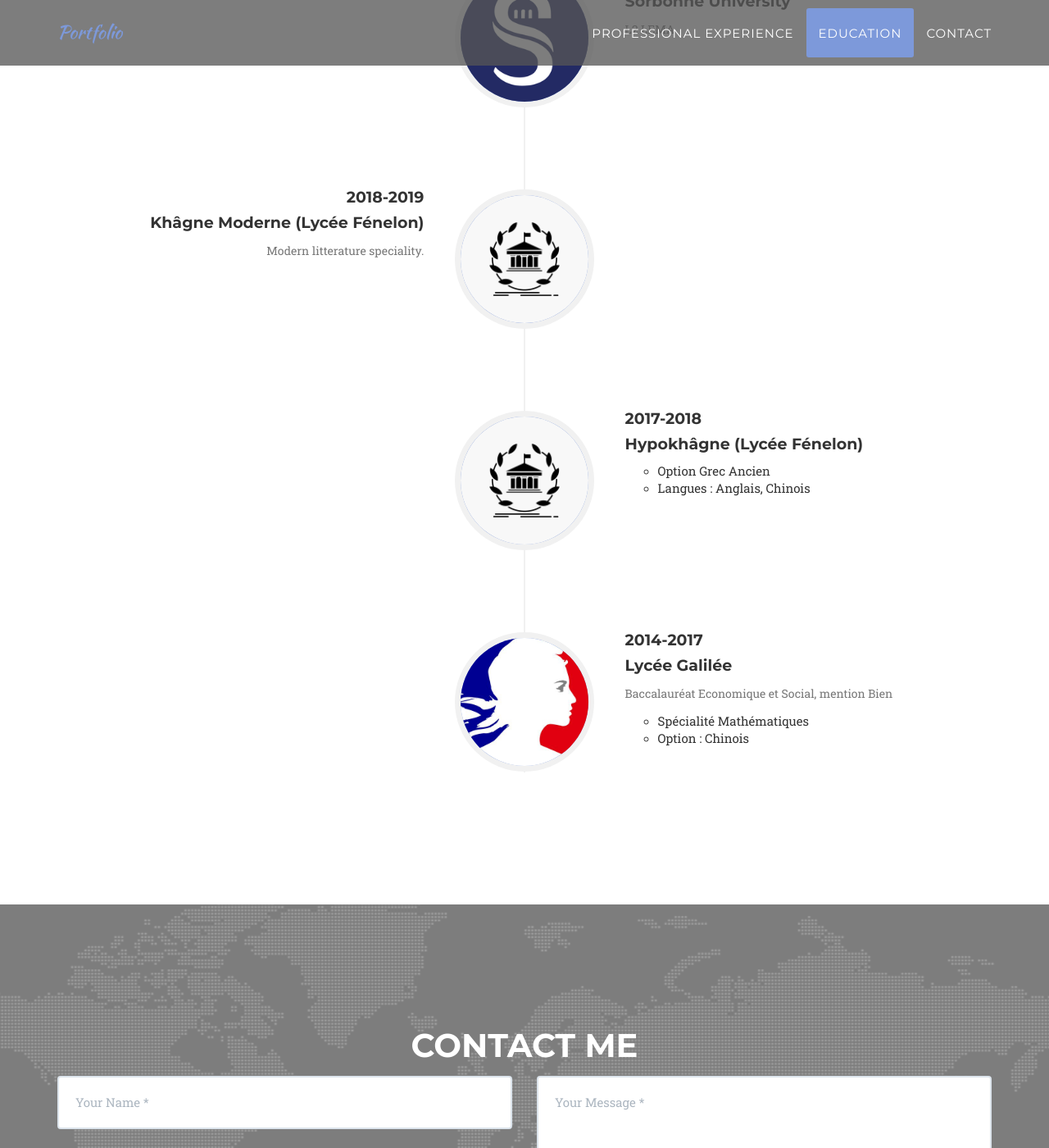
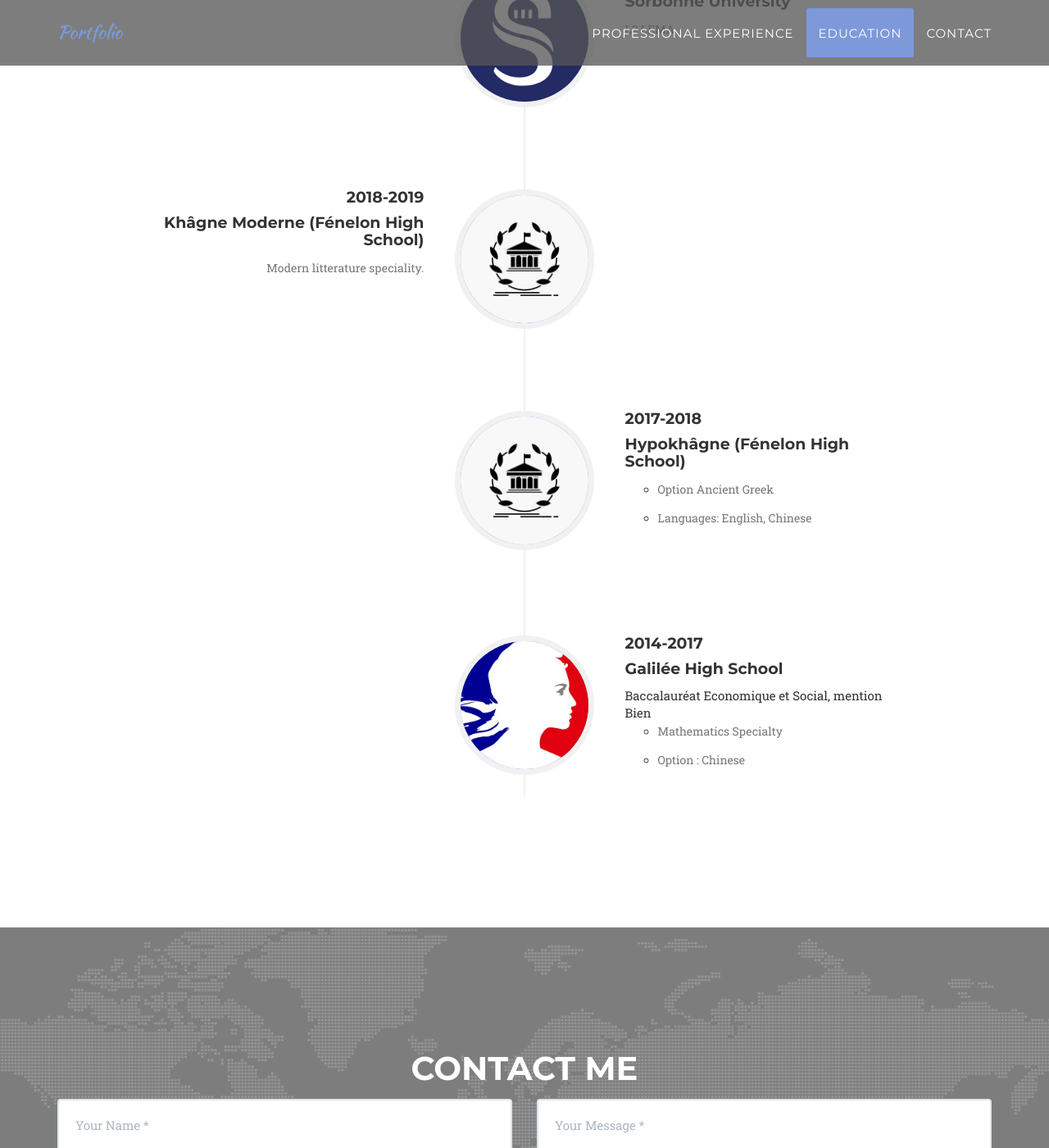
Before and after one commit to noemiefun/noemiefun.github.io, a Jekyll site: the page built from index.html, in a window 1280 px wide and 1400 px high, scrolled down 1784 px. Shown: the whole window at 82% size. Built offline with Jekyll 4.4.1, drawn with Linux system fonts in a browser that asks for light colours; some web fonts are replaced.

Commit message:
Translate to english

```diff
--- a/_includes/about.html
+++ b/_includes/about.html
@@ -45,7 +45,7 @@
                             <div class="timeline-panel">
                                 <div class="timeline-heading">
                                     <h4>2018-2019</h4>
-                                    <h4 class="subheading">Khâgne Moderne (Lycée Fénelon)</h4>
+                                    <h4 class="subheading">Khâgne Moderne (Fénelon High School)</h4>
                                 </div>
                                 <div class="timeline-body">
                                     <p class="text-muted">Modern litterature speciality.</p>
@@ -59,13 +59,12 @@
                             <div class="timeline-panel">
                                 <div class="timeline-heading">
                                     <h4>2017-2018</h4>
-                                    <h4 class="subheading">Hypokhâgne (Lycée Fénelon)</h4>
+                                    <h4 class="subheading">Hypokhâgne (Fénelon High School)</h4>
                                 </div>
                                 <div class="timeline-body">
-                                    <p class="text-muted">
                                         <ul>
-                                            <li>Option Grec Ancien</li>
-                                            <li>Langues : Anglais, Chinois</li>
+                                            <li> <p class="text-muted">Option Ancient Greek</p></li>
+                                            <li> <p class="text-muted">Languages: English, Chinese</p></li>
                                         </ul>
                                     </p>
                                 </div>
@@ -78,14 +77,12 @@
                             <div class="timeline-panel">
                                 <div class="timeline-heading">
                                     <h4>2014-2017</h4>
-                                    <h4 class="subheading">Lycée Galilée</h4>
-                                    <p class="text-muted">
-                                        Baccalauréat Economique et Social, mention Bien
-                                        <ul>
-                                            <li>Spécialité Mathématiques</li>
-                                            <li>Option : Chinois</li>
-                                        </ul>
-                                    </p>
+                                    <h4 class="subheading">Galilée High School</h4>
+                                    Baccalauréat Economique et Social, mention Bien
+                                    <ul>
+                                        <li> <p class="text-muted">Mathematics Specialty</p></li>
+                                        <li> <p class="text-muted">Option : Chinese</p></li>
+                                    </ul>
                                 </div>
                             </div>
                         </li>
```
Also changed, not shown: 8 other files.
